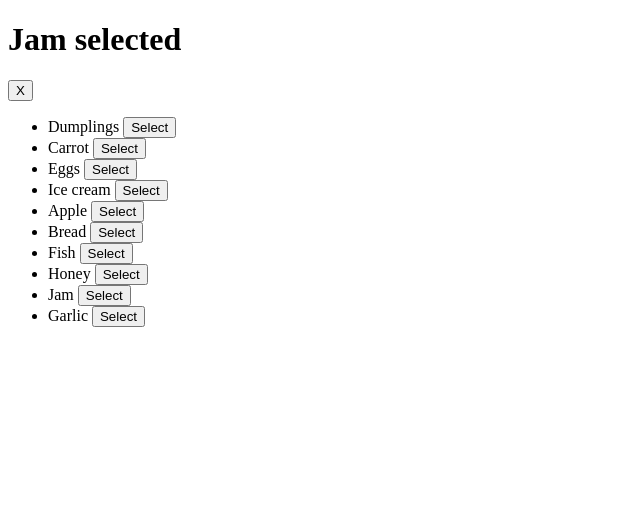
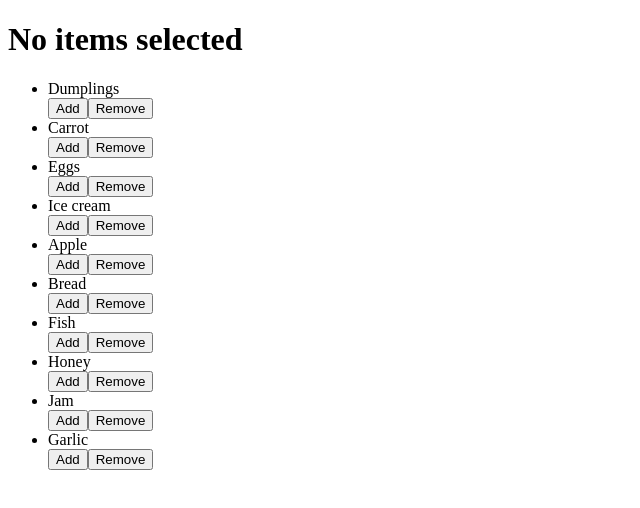
Before and after one commit to mate-academy/react_goods-selector, a React (Create React App) app: page / in a window 1280 px wide. Shown: the top 508 px of the page, without its empty margins (0-640 px from the left). Built offline with nearby package versions, Linux system fonts and the light colour scheme.

Commit message:
Solution

```diff
--- a/src/App.tsx
+++ b/src/App.tsx
@@ -16,65 +16,117 @@ const goodsFromServer: string[] = [
 ];
 
 type State = {
-  selectedGood: string,
+  selectedGoods: string[]
 };
 
 export class App extends React.Component<{}, State> {
   state: State = {
-    selectedGood: 'Jam',
+    selectedGoods: [],
   };
 
-  selectGood = (good: string) => {
-    this.setState({
-      selectedGood: good,
-    });
+  chooseGoodsHandler = (item: string) => {
+    const { selectedGoods } = this.state;
+
+    if (!(selectedGoods.includes(item))) {
+      this.setState(prevState => ({
+        selectedGoods: [...prevState.selectedGoods, item],
+      }));
+    }
   };
 
+  RemoveGoodsHandler = (item: string) => {
+    this.setState(prevState => ({
+      selectedGoods:
+       prevState.selectedGoods.filter(element => element !== item),
+    }));
+  };
+
+  resetSelectedGoods() {
+    this.setState({
+      selectedGoods: [],
+    });
+  }
+
+  showGoodsHandler() {
+    let SelectedValues = '';
+
+    switch (this.state.selectedGoods.length) {
+      case 1:
+        SelectedValues = `${this.state.selectedGoods} is selected`;
+        break;
+
+      case 2:
+        SelectedValues = `${this.state.selectedGoods[0]} and ${this.state.selectedGoods[1]} are selected`;
+        break;
+
+      case 3:
+        SelectedValues = `${this.state.selectedGoods[0]},${this.state.selectedGoods[1]}  and ${this.state.selectedGoods[2]} are selected`;
+        break;
+      case 0:
+        SelectedValues = 'No items selected';
+        break;
+
+      default:
+        SelectedValues = `${this.state.selectedGoods} are selected`;
+        break;
+    }
+
+    return SelectedValues;
+  }
+
   render() {
-    const { selectedGood } = this.state;
+    const { selectedGoods } = this.state;
 
     return (
       <div className="App">
         <h1>
-          {selectedGood}
-          {' '}
-          selected
-        </h1>
-
+          {this.showGoodsHandler()}
+          {selectedGoods.length > 0
+            ? (
               <button
                 type="button"
-          className={classNames({
-            buttonVisibility: selectedGood === 'No goods',
-          })}
-          onClick={() => {
-            this.selectGood('No goods');
-          }}
+                className="btn btn-danger"
+                onClick={() => (
+                  this.resetSelectedGoods()
+                )}
               >
                 X
               </button>
-
+            )
+            : ('')}
+        </h1>
         <ul>
-          {goodsFromServer.map(good => (
-            <li key={good}>
-              <span className={classNames(
-                'good',
+          {goodsFromServer.map((item: string) => (
+            <li
+              className={classNames(
+                'd-flex justify-content-between align-items-center',
                 {
-                  selectedGood: selectedGood === good,
+                  active: (this.state.selectedGoods.includes(item)),
                 },
               )}
+              key={item}
             >
-                {good}
-              </span>
-              {' '}
-
+              {item}
+              <div>
                 <button
                   type="button"
+                  className="addButton btn btn-success"
                   onClick={() => {
-                  this.selectGood(good);
+                    this.chooseGoodsHandler(item);
                   }}
                 >
-                Select
+                  Add
                 </button>
+                <button
+                  type="button"
+                  className="btn btn-danger"
+                  onClick={() => {
+                    this.RemoveGoodsHandler(item);
+                  }}
+                >
+                  Remove
+                </button>
+              </div>
             </li>
           ))}
         </ul>
```
Lines whose indentation alone changed are shown as unchanged.
